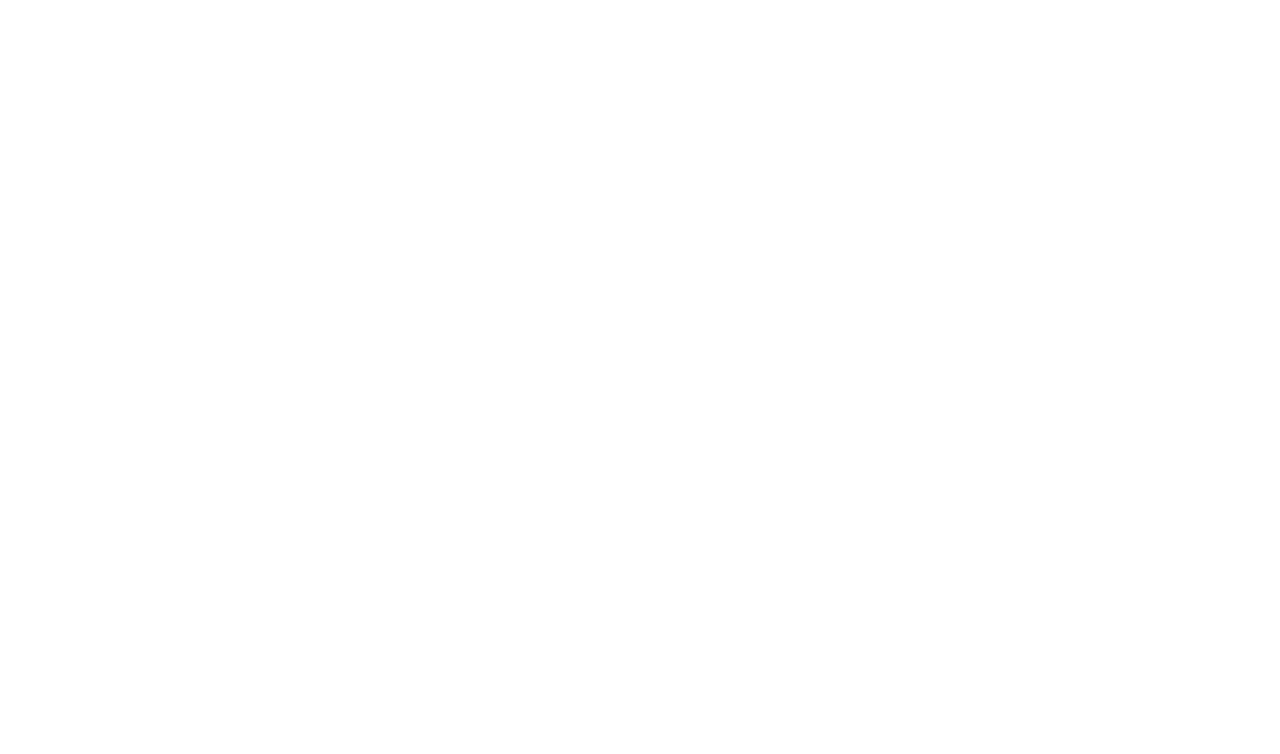
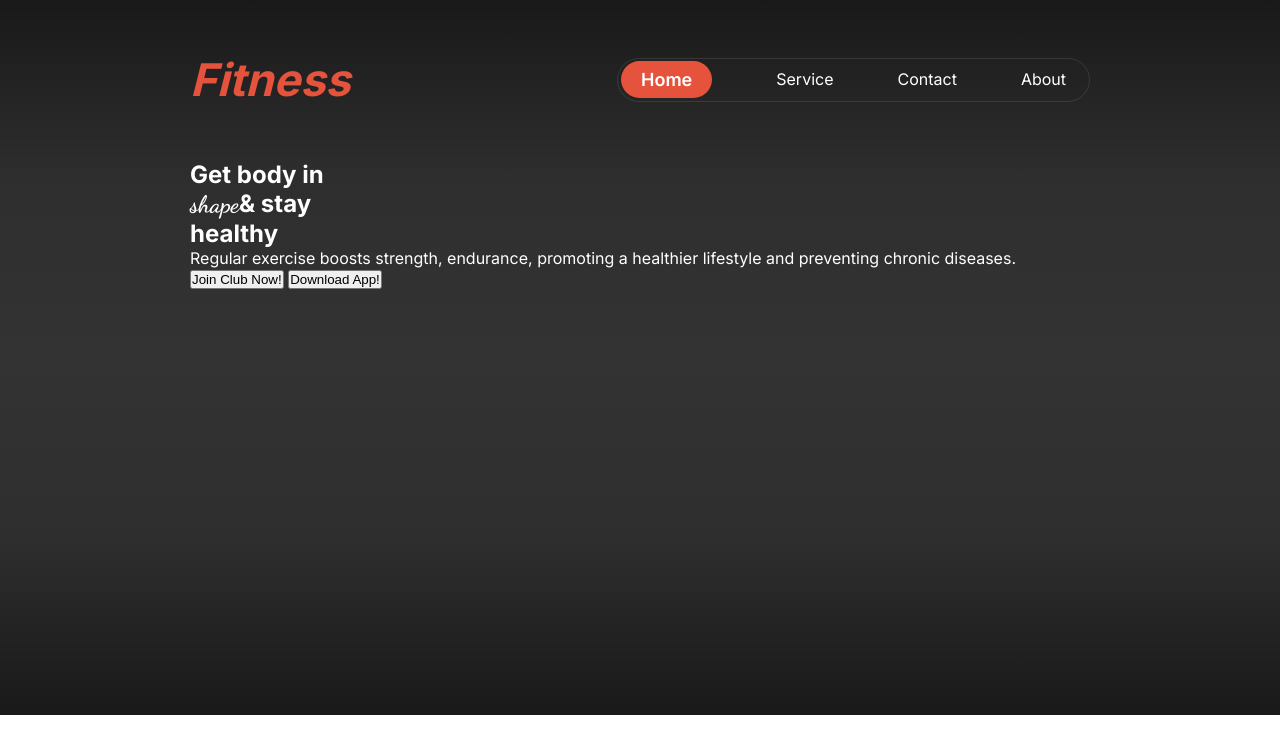
Before and after one commit to mdekramulridoy/second-assignment, a plain HTML site: page index.html in a window 1280 px wide. Drawn offline with Linux system fonts and the light colour scheme.

Commit message:
push nav section

```diff
--- a/index.html
+++ b/index.html
@@ -7,6 +7,36 @@
     <link rel="stylesheet" href="style.css">
 </head>
 <body>
-
+    <header class="header-part">
+        <section class="header-section">
+            <div class="navigation-div display-flex align-item-center">
+                <div class="left-nav">
+                    <h1 class="orange-color"><i>Fitness</i></h1>
+                </div>
+                <div class="right-nav">
+                    <ul class="right-list display-flex">
+                        <li><a href=""><span class="home-button">Home</span></a></li>
+                        <li><a href="">Service</a></li>
+                        <li><a href="">Contact</a></li>
+                        <li class="about-padding-right"><a href="">About</a></li>
+                    </ul>
+                </div>
+            </div>
+            <div class="container-div">
+                <div class="left-container">
+                    <h1>Get body in <br>
+                        <span class="style-text">shape</span>& stay <br>
+                        healthy
+                    </h1>
+                    <p>Regular exercise boosts strength, endurance, promoting a healthier lifestyle and preventing chronic diseases.</p>
+                    <button>Join Club Now!</button>
+                    <button>Download App!</button>
+                </div>
+                <div class="right-container"></div>
+            </div>
+        </section>
+    </header>
+    <main class="main-part"></main>
+    <footer class="footer-part"></footer>
 </body>
 </html>
--- a/style.css
+++ b/style.css
@@ -0,0 +1,92 @@
+@import url("https://fonts.googleapis.com/css2?family=Inter:wght@100..900&display=swap");
+@import url("https://fonts.googleapis.com/css2?family=Dancing+Script:wght@400..700&display=swap");
+* {
+  margin: 0;
+  padding: 0;
+}
+body {
+  font-family: "Inter", sans-serif;
+  color: white;
+  width: 100%;
+}
+.header-part {
+  background: linear-gradient(
+    to top,
+    rgba(0, 0, 0, 0.9) 0%,
+    rgba(0, 0, 0, 0.82) 25%,
+    rgba(0, 0, 0, 0.8) 50%,
+    rgba(0, 0, 0, 0.82) 75%,
+    rgba(0, 0, 0, 0.9) 100%
+  );
+  height: 715px;
+
+  width: 100%;
+}
+.main-part {
+  width: 100%;
+  background-color: black;
+}
+.footer-part {
+  width: 100%;
+  background-color: black;
+}
+.style-text {
+  font-family: "Dancing Script", cursive;
+}
+.display-flex {
+  display: flex;
+}
+.align-item-center {
+  justify-content: center;
+  align-items: center;
+  text-align: center;
+}
+.orange-color {
+  color: rgb(230, 83, 60);
+}
+/* Start heading section style! */
+
+.header-section {
+  /* border: 3px solid red;   */
+  margin: 0px 190px;
+}
+.navigation-div {
+  padding: 58px 0;
+  justify-content: space-between;
+}
+.left-nav {
+  font-size: 30px;
+  font-weight: 600;
+  line-height: 120%;
+  letter-spacing: 0%;
+  text-align: left;
+}
+.right-nav {
+  border: 1px solid rgba(255, 255, 255, 0.1);
+  border-radius: 39px;
+  padding: 10px 3px;
+}
+.right-list {
+  gap: 4rem;
+  list-style: none;
+}
+.right-list a {
+  color: white;
+  text-decoration: none;
+}
+.home-button {
+  /* border: 2px solid yellow; */
+  padding: 8px 20px;
+  font-size: 18px;
+  font-weight: 600;
+  line-height: 22px;
+  letter-spacing: 0%;
+  background-color: rgb(230, 83, 60);
+  border-radius: 25px;
+}
+.about-padding-right {
+  margin-right: 20px;
+}
+/* Navigation part END */
+
+/* Now header Container part start */
```
